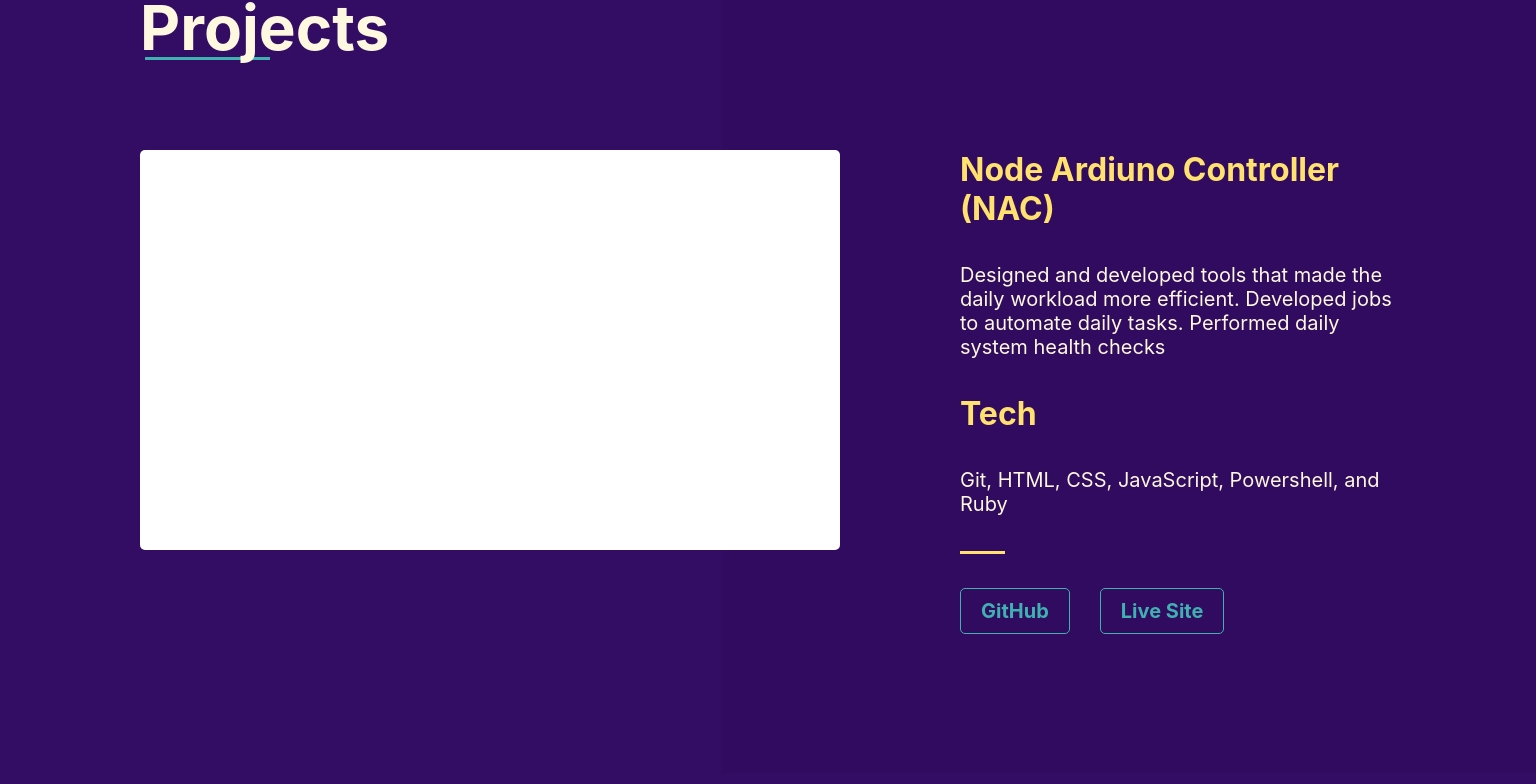
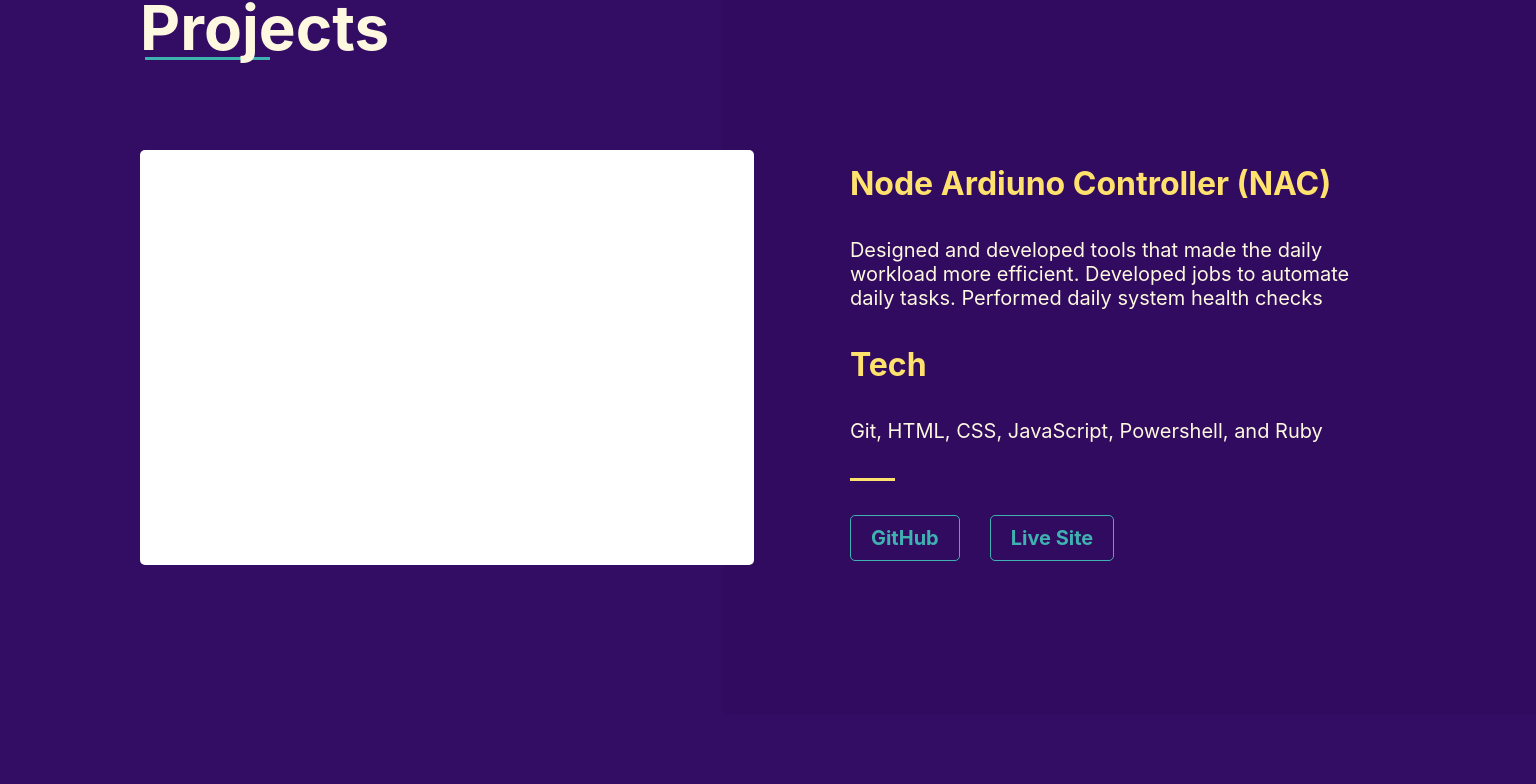
Before and after one commit to taihelsel/portfolio2, a React (Create React App) app: page / in a window 1536 px wide. Shown: the part 1642-2426 px from the top of the page. Built offline with nearby package versions, Linux system fonts and the light colour scheme.

Commit message:
updated projects responsive styles

```diff
--- a/src/Sections/Projects/Projects.css
+++ b/src/Sections/Projects/Projects.css
@@ -142,7 +142,7 @@
 
 /*Med */
 
-@media only screen and (max-width: 1200px) and (min-width: 769px) {
+@media only screen and (max-width: 1350px) and (min-width: 769px) {
     #Projects {
         height: fit-content;
         padding-bottom: 80px;
@@ -191,3 +191,21 @@
         height: 50%;
     }
 }
+
+
+/*Med to Large Fixes */
+
+@media only screen and (min-width: 1350px) and (max-width: 1700px) {
+    #project-preview {
+        max-height: 500px;
+        height: 27vw;
+        width: 40vw;
+    }
+    #projects-right {
+        flex: 1;
+    }
+    #projects-left {
+        flex: 1.3;
+        margin: 0;
+    }
+}
```
